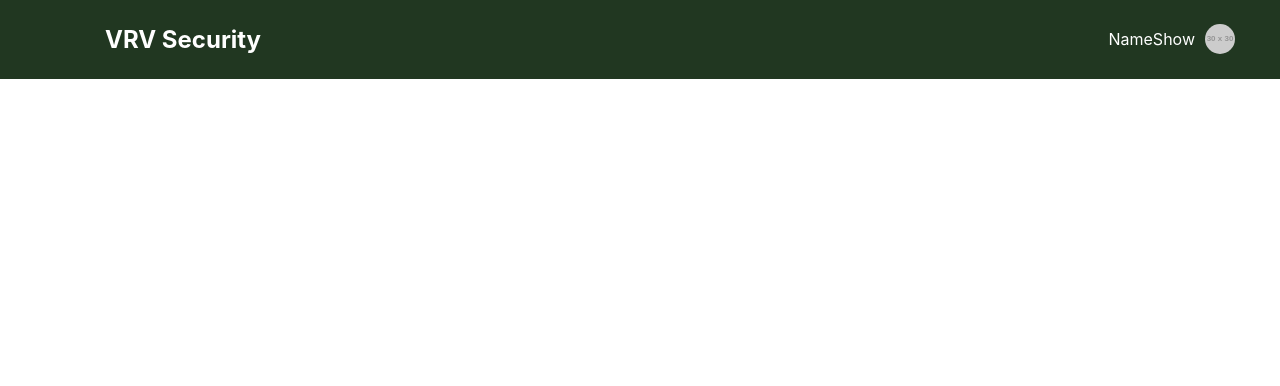
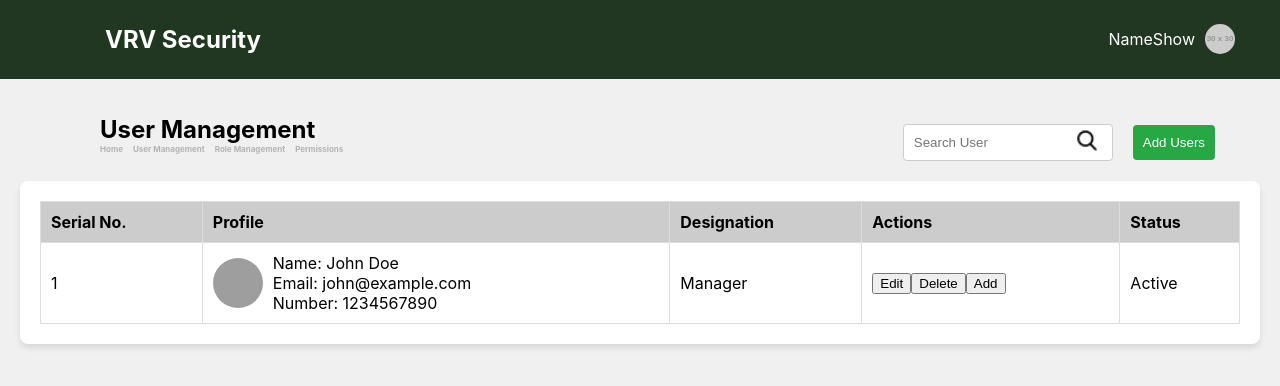
Before and after one commit to niteshmandall/vrvusermanageapp, a React (Create React App) app: page /dashboard in a window 1280 px wide. Shown: the top 386 px of the page. Built offline with nearby package versions, Linux system fonts and the light colour scheme; grey boxes are pictures that could not be loaded.

Commit message:
Component render

```diff
--- a/src/App.js
+++ b/src/App.js
@@ -1,24 +1,27 @@
 import React from "react";
 import { BrowserRouter as Router, Route, Routes } from "react-router-dom";
-import UserManageMent from "./component/UserManageMent";
 import LoginSignUp from "./component/LoginSignUp";
 import Navbar from "./component/Navbar";
-import UserManageMentDetails from "./component/UserManageMentDetails";
-import RoleManagement from "./component/RoleManagement";
-import Permission from "./component/Permission";
+import UserManageMent from "./component/UserManageMent";
 
 function App() {
   return (
     <Router>
       <div className="App">
         <Routes>
+          {/* Public Route */}
           <Route path="/" element={<LoginSignUp />} />
-          <Route path="/dashboard" element={<Navbar />} />
-          <Route path="#" element={<UserManageMent />} />
-          <Route path="/userdetails" element={<UserManageMentDetails />} />
-          {/* Permissions */}
-          <Route path="/roles" element={<RoleManagement />} />
-          <Route path="/permission" element={<Permission />} />
+
+          {/* Authenticated Routes */}
+          <Route
+            path="/dashboard"
+            element={
+              <>
+                <Navbar />
+                <UserManageMent />
+              </>
+            }
+          />
         </Routes>
       </div>
     </Router>
--- a/src/component/Navbar.js
+++ b/src/component/Navbar.js
@@ -9,6 +9,7 @@ function Navbar() {
       </div>
       <div className="navbar-right">
         <div className="profile">
+          {/* when user come to dashboard name their show according to auth */}
           <span>NameShow</span>
           <img
             src="https://via.placeholder.com/30" // Placeholder for profile image
--- a/src/component/UserManageMent.js
+++ b/src/component/UserManageMent.js
@@ -1,8 +1,29 @@
-import React from "react";
+import React, { useState } from "react";
 import { Link } from "react-router-dom";
 import "./UserManageMent.css";
+import UserManageMentDetails from "./UserManageMentDetails";
+import RoleManagement from "./RoleManagement";
+import Permission from "./Permission";
+import LoginSignUp from "./LoginSignUp";
 
 function UserManageMent() {
+  const [activeComponent, setActiveComponent] = useState("userdetails");
+
+  const renderComponent = () => {
+    switch (activeComponent) {
+      case "/":
+        return <LoginSignUp />;
+      case "userdetails":
+        return <UserManageMentDetails />;
+      case "roles":
+        return <RoleManagement />;
+      case "permissions":
+        return <Permission />;
+      default:
+        return null;
+    }
+  };
+
   return (
     <div className="usermanage">
       <div className="header">
@@ -10,10 +31,18 @@ function UserManageMent() {
         <div className="headerleft">
           <p>User Management</p>
           <div className="link">
-            <Link to="/">Home</Link>
-            <Link to="/userdetails">User Management</Link>
-            <Link to="/roles">Role Management</Link>
-            <Link to="/permission">Permissions</Link>
+            <Link to="/" onClick={() => setActiveComponent("/")}>
+              Home
+            </Link>
+            <Link to="#" onClick={() => setActiveComponent("userdetails")}>
+              User Management
+            </Link>
+            <Link to="#" onClick={() => setActiveComponent("roles")}>
+              Role Management
+            </Link>
+            <Link to="#" onClick={() => setActiveComponent("permissions")}>
+              Permissions
+            </Link>
           </div>
         </div>
         {/* Header Right */}
@@ -29,6 +58,9 @@ function UserManageMent() {
           </div>
         </div>
       </div>
+
+      {/* Render Active Component Below */}
+      <div className="nested-content">{renderComponent()}</div>
     </div>
   );
 }
```
